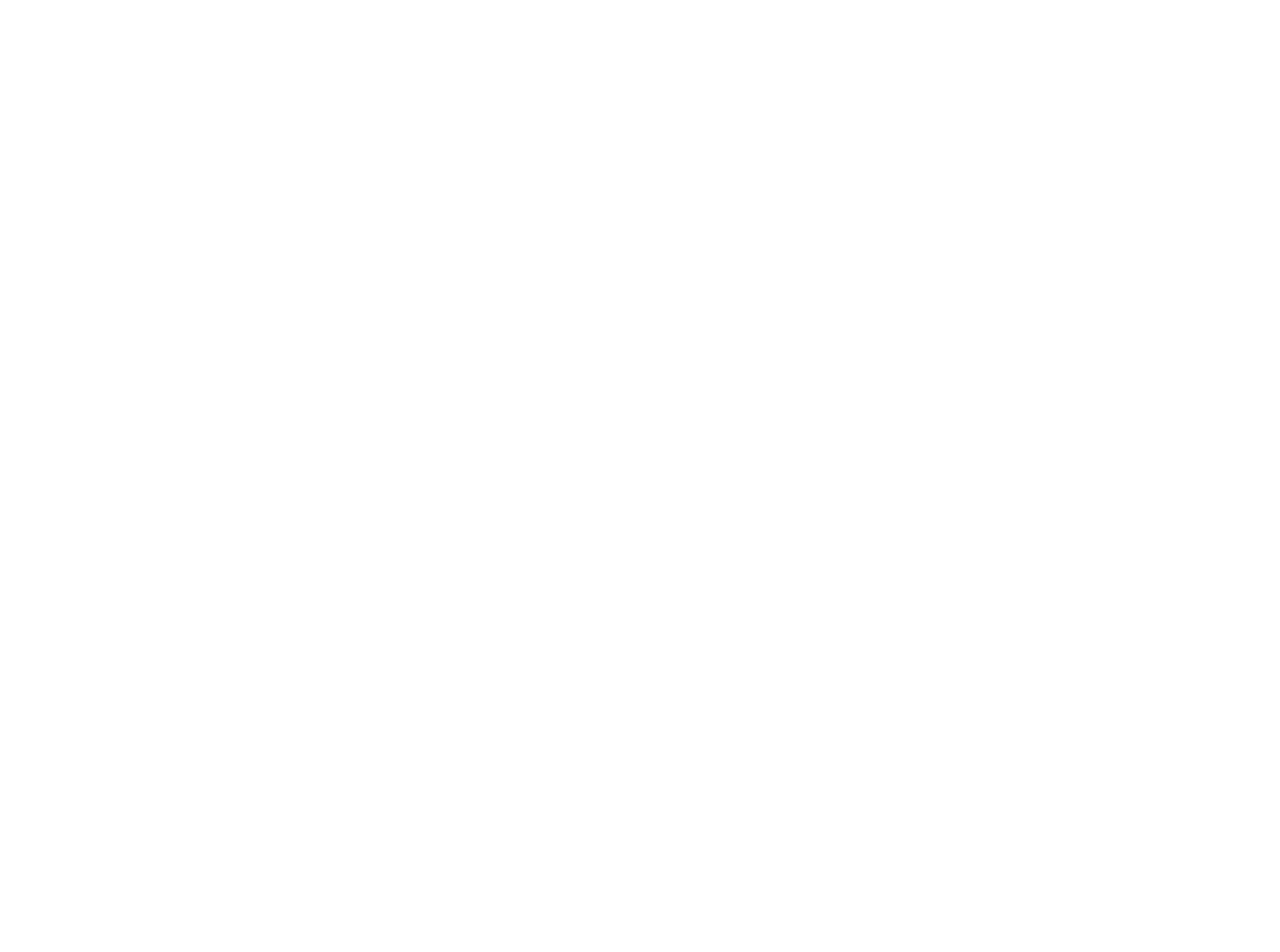
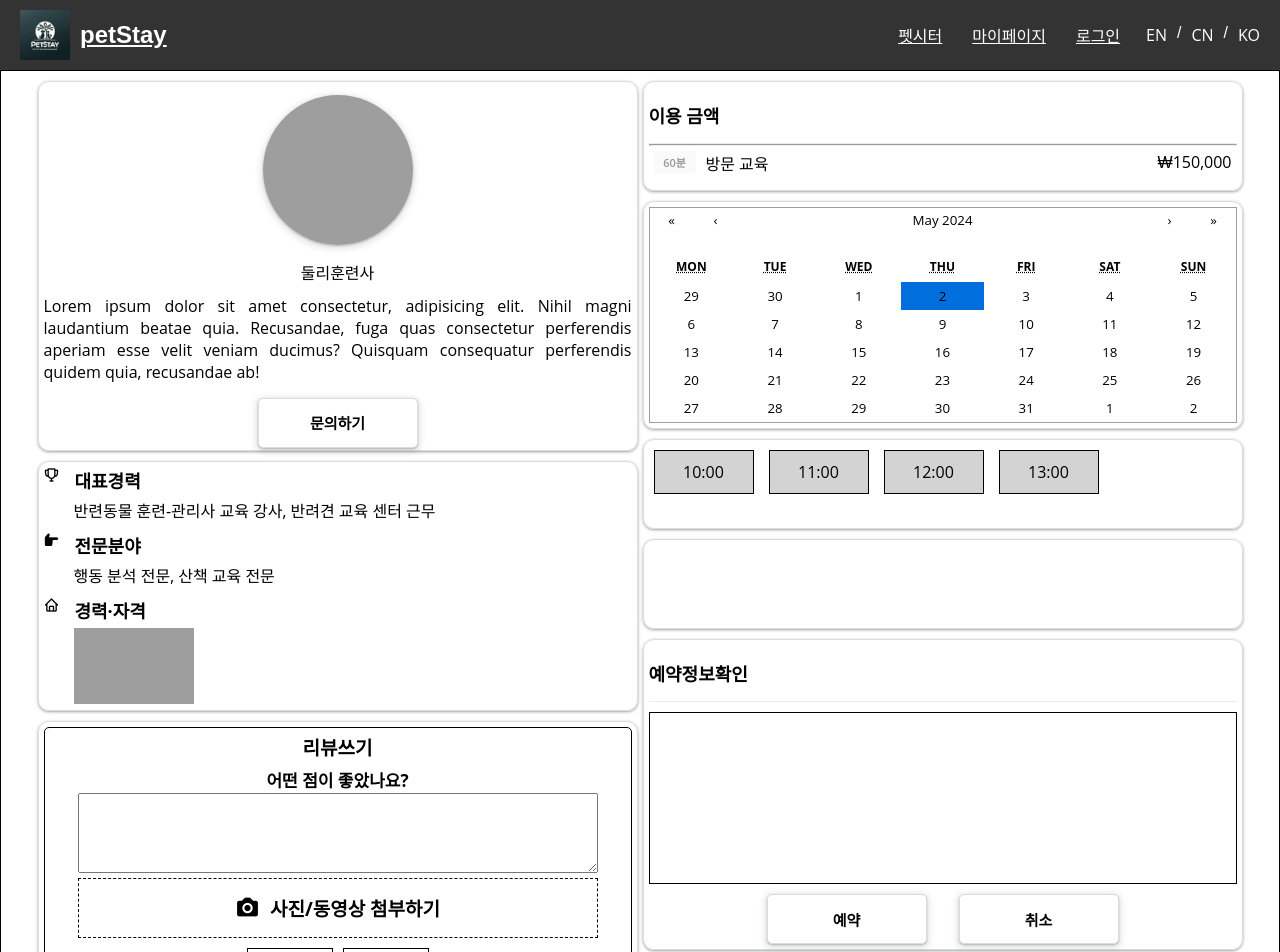
Before and after one commit to HJ17J/PetStay-frontend, a React (Create React App) app: page /mycalender in a window 1280 px wide. Before the commit this address had no page. Shown: the top 952 px of the page. Before the commit the page ends 800 px from the top, so only its background shows below. Built offline with nearby package versions, Linux system fonts and the light colour scheme; grey boxes are pictures that could not be loaded.

Commit message:
fix:combineUI

```diff
--- a/src/App.tsx
+++ b/src/App.tsx
@@ -19,7 +19,8 @@
             <Route path="/profile/:userid" element={<Mypage />} />
             <Route path="/pet-sitters" element={<PetSitterList />} />
             <Route path="/login" element={<Register />} />
-            <Route path="/calender" element={<MyCalendar />} />
+            <Route path="/mycalender" element={<Reservation />} />
+            {/* <Route path="/Calendar" element={<Reservation />} /> */}
           </Routes>
         </div>
       </Router>
--- a/src/components/MyCalender.tsx
+++ b/src/components/MyCalender.tsx
@@ -14,13 +14,13 @@
     { time: "11:00", status: "inactive" },
     { time: "12:00", status: "inactive" },
     { time: "13:00", status: "inactive" },
-    { time: "14:00", status: "inactive" },
-    { time: "15:00", status: "inactive" },
-    { time: "16:00", status: "inactive" },
-    { time: "17:00", status: "inactive" },
-    { time: "18:00", status: "inactive" },
-    { time: "19:00", status: "inactive" },
-    { time: "20:00", status: "inactive" },
+    // { time: "14:00", status: "inactive" },
+    // { time: "15:00", status: "inactive" },
+    // { time: "16:00", status: "inactive" },
+    // { time: "17:00", status: "inactive" },
+    // { time: "18:00", status: "inactive" },
+    // { time: "19:00", status: "inactive" },
+    // { time: "20:00", status: "inactive" },
   ]);
   const [startIdx, setStartIdx] = useState<null | number>(null); // 시작 시간 인덱스 상태
   const [endIdx, setEndIdx] = useState<null | number>(null); // 종료 시간 인덱스 상태
@@ -121,126 +121,169 @@
       }
     }
   }
-  const onClickDay = (value: Date) => {
-    const newTimeslots = timeslots.map((timeslot) => {
-      return { ...timeslot, status: "inactive" };
-    });
+  // const onClickDay = (value: Date) => {
+  //   const newTimeslots = timeslots.map((timeslot) => {
+  //     return { ...timeslot, status: "inactive" };
+  //   });
 
-    // timeslots 상태 업데이트
-    setTimeslots(newTimeslots);
-    // console.log("Selected date:", value);
-    const date = formatDate(value);
-    console.log(">>>>>", date);
-    // console.log(process.env.REACT_APP_API_SERVER + "/resv/date");
-    // axios
-    axios
-      .post(process.env.REACT_APP_API_SERVER + "/resvDate/4", { date: date }) //sitteridx props로 변경필수!!!!
-      .then((response) => {
-        console.log("Response:", response.data);
-        const resvDate = response.data.reservation;
+  //   // timeslots 상태 업데이트
+  //   setTimeslots(newTimeslots);
+  //   // console.log("Selected date:", value);
+  //   const date = formatDate(value);
+  //   console.log(">>>>>", date);
+  //   // console.log(process.env.REACT_APP_API_SERVER + "/resv/date");
+  //   // axios
+  //   axios
+  //     .post(process.env.REACT_APP_API_SERVER + "/resvDate/4", { date: date }) //sitteridx props로 변경필수!!!!
+  //     .then((response) => {
+  //       console.log("Response:", response.data);
+  //       const resvDate = response.data.reservation;
 
-        //예약 내역에 따라 예약 state변경
-        for (let i = 0; i < resvDate.length; i++) {
-          const startTime = resvDate[i].startTime;
-          const endTime = resvDate[i].endTime;
+  //       //예약 내역에 따라 예약 state변경
+  //       for (let i = 0; i < resvDate.length; i++) {
+  //         const startTime = resvDate[i].startTime;
+  //         const endTime = resvDate[i].endTime;
 
-          // startTime과 endTime을 시간 형식으로 변환
-          const formattedStartTime = formatTime(startTime);
-          const formattedEndTime = formatTime(endTime);
+  //         // startTime과 endTime을 시간 형식으로 변환
+  //         const formattedStartTime = formatTime(startTime);
+  //         const formattedEndTime = formatTime(endTime);
 
-          // timeslots 배열을 반복하여 해당하는 시간대를 찾고 상태를 변경
-          setTimeslots((prevTimeslots) => {
-            // const newTimeslots = [...prevTimeslots];
-            return prevTimeslots.map((timeslot) => {
-              // timeslot의 시간이 startTime과 endTime 사이에 있는지 확인
-              if (
-                compareTime(timeslot.time, formattedStartTime) >= 0 &&
-                compareTime(timeslot.time, formattedEndTime) <= 0
-              ) {
-                return { ...timeslot, status: "done" };
-              }
-              return timeslot;
-            });
-          });
-        }
-        // }
-      })
-      .catch((error) => {
-        console.error("Error:", error);
-      });
-  };
+  //         // timeslots 배열을 반복하여 해당하는 시간대를 찾고 상태를 변경
+  //         setTimeslots((prevTimeslots) => {
+  //           // const newTimeslots = [...prevTimeslots];
+  //           return prevTimeslots.map((timeslot) => {
+  //             // timeslot의 시간이 startTime과 endTime 사이에 있는지 확인
+  //             if (
+  //               compareTime(timeslot.time, formattedStartTime) >= 0 &&
+  //               compareTime(timeslot.time, formattedEndTime) <= 0
+  //             ) {
+  //               return { ...timeslot, status: "done" };
+  //             }
+  //             return timeslot;
+  //           });
+  //         });
+  //       }
+  //       // }
+  //     })
+  //     .catch((error) => {
+  //       console.error("Error:", error);
+  //     });
+  // };
   //예약 신청 관련 ref
-  const typeRef = useRef<HTMLInputElement | null>(null);
-  const animalNumberRef = useRef<HTMLInputElement | null>(null);
-  const contentRef = useRef<HTMLTextAreaElement | null>(null);
+  // const typeRef = useRef<HTMLInputElement | null>(null);
+  // const animalNumberRef = useRef<HTMLInputElement | null>(null);
+  // const contentRef = useRef<HTMLTextAreaElement | null>(null);
 
-  //예약 신청 함수
-  const insertResv = () => {
-    let date;
-    if (!selectedDate) {
-      return alert("날짜를 선택해주세요");
-    } else {
-      date = formatDate(selectedDate);
-    }
-    //전송에 필요한 데이터 정리
-    const type = typeRef.current?.value;
-    const animalNumber = animalNumberRef.current?.value;
-    const content = contentRef.current?.value;
+  // //예약 신청 함수
+  // const insertResv = () => {
+  //   let date;
+  //   if (!selectedDate) {
+  //     return alert("날짜를 선택해주세요");
+  //   } else {
+  //     date = formatDate(selectedDate);
+  //   }
+  //   //전송에 필요한 데이터 정리
+  //   const type = typeRef.current?.value;
+  //   const animalNumber = animalNumberRef.current?.value;
+  //   const content = contentRef.current?.value;
 
-    // active 상태인 요소들을 필터링
-    const activeSlots = timeslots.filter((slot) => slot.status === "active");
+  //   // active 상태인 요소들을 필터링
+  //   const activeSlots = timeslots.filter((slot) => slot.status === "active");
 
-    // active 상태인 요소들 중에서 최소값과 최대값을 찾음
-    const startTime =
-      activeSlots.length > 0
-        ? Math.min(...activeSlots.map((slot) => parseInt(slot.time)))
-        : null;
-    const endTime =
-      activeSlots.length > 0
-        ? Math.max(...activeSlots.map((slot) => parseInt(slot.time)))
-        : null;
+  //   // active 상태인 요소들 중에서 최소값과 최대값을 찾음
+  //   const startTime =
+  //     activeSlots.length > 0
+  //       ? Math.min(...activeSlots.map((slot) => parseInt(slot.time)))
+  //       : null;
+  //   const endTime =
+  //     activeSlots.length > 0
+  //       ? Math.max(...activeSlots.map((slot) => parseInt(slot.time)))
+  //       : null;
 
-    if (startTime !== null && endTime !== null) {
-      // 최소값과 최대값 출력
-      console.log("Min time:", startTime);
-      console.log("Max time:", endTime);
-      if (startTime === endTime) {
-        alert("두 시간 이상 예약을 설정해주세요");
-        return;
-      } else {
-        //axios요청 전송
-        const data = {
-          content,
-          date,
-          startTime,
-          endTime,
-          type,
-          animalNumber,
-        };
+  //   if (startTime !== null && endTime !== null) {
+  //     // 최소값과 최대값 출력
+  //     console.log("Min time:", startTime);
+  //     console.log("Max time:", endTime);
+  //     if (startTime === endTime) {
+  //       alert("두 시간 이상 예약을 설정해주세요");
+  //       return;
+  //     } else {
+  //       //axios요청 전송
+  //       const data = {
+  //         content,
+  //         date,
+  //         startTime,
+  //         endTime,
+  //         type,
+  //         animalNumber,
+  //       };
 
-        axios
-          .post(process.env.REACT_APP_API_SERVER + "/resv/4", { data }) // 주소 /resv/sitteridx로 수정필수!!!!
-          .then((response) => {
-            console.log(response.data);
-          });
-      }
-    } else {
-      alert("예약 시간대를 설정해주세요");
-      return;
-    }
-  };
+  //       axios
+  //         .post(process.env.REACT_APP_API_SERVER + "/resv/4", { data }) // 주소 /resv/sitteridx로 수정필수!!!!
+  //         .then((response) => {
+  //           console.log(response.data);
+  //         });
+  //     }
+  //   } else {
+  //     alert("예약 시간대를 설정해주세요");
+  //     return;
+  //   }
+  // };
+
   return (
-    <div>
-      <h1>Calendar</h1>
+    <div className="calenderWrapper">
+      {/* <h1>Calendar</h1> */}
+      <div className="calenderContainer1">
         <Calendar
           onChange={onChange as CalendarProps["onChange"]}
           value={date}
-        onClickDay={onClickDay}
+          // onClickDay={onClickDay}
         />
+      </div>
+      <div className="calenderContainer2">
+        <div className="slider">
+          <div className="timeslotsList">
+            {timeslots.map((timeslot, index) => (
+              <div
+                key={index}
+                className={`timeslot ${
+                  timeslot.status === "active"
+                    ? "active"
+                    : timeslot.status === "done"
+                    ? "done"
+                    : "inactive"
+                }`}
+                onClick={() => handleTimeslotClick(index)}
+              >
+                {timeslot.time}
+              </div>
+            ))}
+          </div>
+        </div>
+      </div>
+      <div className="calenderContainer3"></div>
+      <div className="calenderContainer4">
+        <div className="priceTitle">예약정보확인</div>
+        <div className="selectedReservation">
+          <div>{selectedDate && formatDate(selectedDate)}</div>
+          <div>
+            {timeslots.map((timeslot, index) => {
+              if (timeslot.status === "active") {
+                return <div key={index}>{timeslot.time}</div>;
+              } else {
+                return null;
+              }
+            })}
+          </div>
+        </div>
+        <div className="reservationBtnContainer">
+          <button className="reservationBtn">예약</button>
+          <button className="reservationBtn">취소</button>
+        </div>
+      </div>
       <div>
         {/* 예약 창 골격 */}
-        <div className="resvDay">
-          {selectedDate && formatDate(selectedDate)}
+        {/* <div className="resvDay">
           <div className="timeslots-container">
             {timeslots.map((timeslot, index) => (
               <div
@@ -257,8 +300,8 @@
                 {timeslot.time}
               </div>
             ))}
-          </div>
-          <div>
+          </div> */}
+        {/* <div className="">
             <div>예약 동물 타입이랑, 마릿수, 부연설명 데이터를 전송합니다</div>
             <input
               type="text"
@@ -282,8 +325,8 @@
             <button type="button" onClick={insertResv}>
               예약 요청
             </button>
-          </div>
-        </div>
+          </div> */}
+        {/* </div> */}
       </div>
     </div>
   );
--- a/src/pages/ChatPage.tsx
+++ b/src/pages/ChatPage.tsx
@@ -77,7 +77,9 @@
         onChange={(e) => setMessage(e.target.value)}
       />
       <input type="file" accept="image/*" onChange={handleFileChange} />
-      <button onClick={sendMessage}>전송</button>
+      <button className="chatPageBtn" onClick={sendMessage}>
+        전송
+      </button>
     </div>
   );
 };
--- a/src/pages/Reservation.tsx
+++ b/src/pages/Reservation.tsx
@@ -2,16 +2,16 @@
 import Footer from "../components/Footer";
 import Header from "../components/Header";
 import "boxicons/";
-import { useState, SyntheticEvent, ChangeEvent } from "react";
+import { useState, SyntheticEvent, ChangeEvent, useEffect } from "react";
 import Picker from "@emoji-mart/react";
 import data from "@emoji-mart/data";
+import MyCalendar from "../components/MyCalender";
 
 export default function Reservation() {
+  const [inputValue, setInputValue] = useState("");
   const [showModal, setShowModal] = useState(false);
   const [showImageModal, setShowImageModal] = useState(false);
   const [isPickerVisible, setPickerVisible] = useState(false);
-  const [currentEmoji, setCurrentEmoji] = useState(null);
-
   const [selectedImage, setSelectedImage] = useState<File | null>(null);
 
   // This function will be triggered when the file field changes
@@ -79,7 +79,7 @@
             <div className="btn-box">
               <a
                 href=""
-                className="btn"
+                className="reservationBtn"
                 onClick={(e) => {
                   toggleModal(e);
                 }}
@@ -123,10 +123,37 @@
           </div>
           <div className="trainerInfoContainer3">
             <div className="reviewContainer">
+              <div className="addReviewContainer">
+                <div className="reviewtitle">리뷰쓰기</div>
+                <div className="reviewSubtitle">어떤 점이 좋았나요?</div>
+                <div className="reviewtextArea">
+                  <textarea></textarea>
+                </div>
+                <div className="reviewAddImage">
+                  <label htmlFor="reviewImage" className="reviewlabel">
+                    <i className="bx bxs-camera"></i>
+                    <div className="reviewImageTitle">사진/동영상 첨부하기</div>
+                  </label>
+                  <input
+                    type="file"
+                    id="reviewImage"
+                    className="reviewInput"
+                    accept="image/*"
+                  />
+                </div>
+                <div className="reviewBtn">
+                  <button>등록</button>
+                  <button>취소</button>
+                </div>
+              </div>
               <div className="reviewListContainer">
                 <div className="reviewSection">
                   <div className="info1">
-                    <img src="" alt="" className="info1Img" />
+                    <img
+                      src="https://picsum.photos/seed/picsum/200/300"
+                      alt=""
+                      className="info1Img"
+                    />
                   </div>
                   <div className="info2">
                     <div className="info2Text">서◯리 님 (슈나우저·9살)</div>
@@ -161,16 +188,8 @@
               </div>
             </div>
           </div>
-          <div className="trainerInfoContainer5"></div>
-          <div className="trainerInfoContainer6"></div>
-          <div className="trainerInfoContainer7"></div>
-          <div className="trainerInfoContainer8">
-            <div className="priceTitle">예약정보확인</div>
-            <div className="selectedReservation"></div>
-          </div>
-          <div className="trainerInfoContainer9">
-            <button className="reservationBtn">예약</button>
-            <button className="reservationBtn">취소</button>
+          <div className="trainerInfoContainer5">
+            <MyCalendar />
           </div>
         </div>
       </div>
@@ -259,7 +278,12 @@
                     {/* </form> */}
                   </div>
                   <div className="sendChattingTextContainer">
-                    <input type="text" value={currentEmoji || ""} />
+                    <input
+                      type="text"
+                      // value={currentEmoji || ""}
+                      value={inputValue}
+                      onChange={(e) => setInputValue(e.target.value)}
+                    />
                     <button>보내기</button>
                   </div>
                   <div className="d-flex flex-column align-items-center">
@@ -269,6 +293,7 @@
                         position: "relative",
                       }}
                     >
+                      {/* 이모지 변경  */}
                       <div className="emojiBtnContainer">
                         <div className="emojiBtn " onClick={toggleEmoji}>
                           <i className="bx bx-smile"></i>
@@ -289,7 +314,7 @@
                             data={data}
                             previewPosition=""
                             onEmojiSelect={(e: any) => {
-                              setCurrentEmoji(e.native);
+                              setInputValue(inputValue + e.native);
                               setPickerVisible(!isPickerVisible);
                             }}
                           />
--- a/src/styles/Calender.scss
+++ b/src/styles/Calender.scss
@@ -20,3 +20,149 @@
 .timeslot.done {
   background-color: gray;
 }
+
+.react-calendar {
+  width: unset !important;
+  // overflow: hidden;
+}
+
+.react-calendar__navigation {
+  margin-bottom: 0;
+}
+
+.react-calendar__navigation__label {
+  color: black;
+  border-radius: 0px;
+  box-shadow: none;
+}
+
+.react-calendar__navigation__arrow {
+  color: black;
+  border-radius: 0px;
+  box-shadow: none;
+}
+
+.react-calendar__tile {
+  display: flex;
+  justify-content: center;
+  align-items: center;
+  color: black;
+  border: 1px solid black;
+  height: 28px;
+  border-radius: 0px;
+  box-shadow: none;
+}
+
+.calenderWrapper {
+  position: relative;
+  display: flex;
+  flex-direction: column;
+  gap: 10px;
+}
+
+.calenderContainer1 {
+  border: 1px solid #dcdcdc;
+  display: flex;
+  flex-direction: column;
+  padding: 5px;
+  gap: 10px;
+  padding: 5px;
+  border-radius: 11px;
+  box-shadow: rgba(60, 64, 67, 0.3) 0px 1px 2px 0px,
+    rgba(60, 64, 67, 0.15) 0px 1px 3px 1px;
+}
+
+.calenderContainer2 {
+  border: 1px solid #dcdcdc;
+  display: flex;
+  flex-direction: column;
+  padding: 5px;
+  gap: 10px;
+  padding: 5px;
+  height: 90px;
+  border-radius: 11px;
+  box-shadow: rgba(60, 64, 67, 0.3) 0px 1px 2px 0px,
+    rgba(60, 64, 67, 0.15) 0px 1px 3px 1px;
+}
+
+.timeslotsList {
+  display: flex;
+  transition: transform 0.5s ease;
+  gap: 5px;
+}
+.slider {
+  overflow: hidden;
+  position: relative;
+}
+
+.dataTime {
+  border: 1px solid black;
+}
+
+.calenderContainer3 {
+  border: 1px solid #dcdcdc;
+  display: flex;
+  flex-direction: column;
+  padding: 5px;
+  gap: 10px;
+  padding: 5px;
+  height: 90px;
+  border-radius: 11px;
+  box-shadow: rgba(60, 64, 67, 0.3) 0px 1px 2px 0px,
+    rgba(60, 64, 67, 0.15) 0px 1px 3px 1px;
+}
+
+.calenderContainer4 {
+  border: 1px solid #dcdcdc;
+  display: flex;
+  flex-direction: column;
+  padding: 5px;
+  gap: 10px;
+  padding: 5px;
+  border-radius: 11px;
+  box-shadow: rgba(60, 64, 67, 0.3) 0px 1px 2px 0px,
+    rgba(60, 64, 67, 0.15) 0px 1px 3px 1px;
+}
+
+.selectedReservation {
+  border: 1px solid black;
+  display: flex;
+  flex-direction: column;
+  width: 100%;
+  height: 172px;
+}
+
+.reservationBtnContainer {
+  display: flex;
+  justify-content: center;
+  align-items: center;
+}
+
+.calenderContainer5 {
+  display: flex;
+  justify-content: center;
+  gap: 5px;
+}
+
+.reservationBtn {
+  background-color: white;
+  border: 1px solid #dcdcdc;
+  color: #000;
+  border-radius: 5px;
+  font-size: 15px;
+  font-weight: bold;
+  width: 160px;
+  height: 50px;
+  cursor: pointer;
+  box-shadow: rgba(60, 64, 67, 0.3) 0px 1px 2px 0px,
+    rgba(60, 64, 67, 0.15) 0px 2px 6px 2px;
+}
+
+.priceTitle {
+  border-bottom: 1px solid #ebebeb;
+  display: flex;
+  align-items: center;
+  height: 57px;
+  font-size: 18px;
+  font-weight: bold;
+}
--- a/src/styles/Chat.scss
+++ b/src/styles/Chat.scss
@@ -41,7 +41,7 @@
     border-radius: 5px;
   }
 
-  button {
+  .chatPageBtn {
     width: 100px;
     background-color: #6c63ff;
     color: white;
@@ -66,7 +66,7 @@
 
     input[type="text"],
     input[type="file"],
-    button {
+    .chatPageBtn {
       width: 100%;
       margin: 10px 0;
     }
@@ -81,7 +81,7 @@
       font-size: 0.9em;
     }
 
-    button {
+    .chatPageBtn {
       padding: 8px 0;
     }
   }
--- a/src/styles/Register.scss
+++ b/src/styles/Register.scss
@@ -90,7 +90,7 @@
     padding-right: 10px; // 버튼과의 간격을 주기 위해 오른쪽 패딩 추가
   }
 
-  button {
+  .chatPageBtn {
     margin-left: 10px; // 버튼과 입력 필드 사이의 간격
     white-space: nowrap; // 버튼 텍스트가 줄바꿈되지 않도록 설정
   }
--- a/src/styles/Reservation.scss
+++ b/src/styles/Reservation.scss
@@ -56,10 +56,98 @@
   padding: 5px;
   gap: 10px;
   padding: 5px;
-  height: 250px;
   border-radius: 11px;
   box-shadow: rgba(60, 64, 67, 0.3) 0px 1px 2px 0px,
     rgba(60, 64, 67, 0.15) 0px 1px 3px 1px;
+}
+
+.reviewContainer {
+  border: 1px solid black;
+  width: 100%;
+}
+
+.addReviewContainer {
+  display: flex;
+  flex-direction: column;
+  justify-content: center;
+  align-items: center;
+}
+
+.reviewtitle {
+  font-size: 19px;
+  font-weight: bold;
+  line-height: 40px;
+}
+
+.reviewSubtitle {
+  font-size: 17px;
+  font-weight: bold;
+  line-height: 25px;
+}
+
+.reviewtextArea {
+  display: flex;
+  width: 100%;
+  align-items: center;
+  justify-content: center;
+}
+
+.reviewtextArea textarea {
+  width: 520px;
+  height: 80px;
+}
+
+.reviewAddImage {
+  position: relative;
+  display: flex;
+  justify-content: center;
+  align-items: center;
+  width: 100%;
+  height: 70px;
+}
+
+.reviewlabel {
+  position: absolute;
+  border: 1px dashed black;
+  display: flex;
+  justify-content: center;
+  align-items: center;
+  width: 520px;
+  height: 60px;
+  gap: 10px;
+  cursor: pointer;
+}
+
+.bxs-camera::before {
+  font-size: 25px;
+}
+
+.reviewImageTitle {
+  font-size: 19px;
+  font-weight: bold;
+}
+
+.reviewInput {
+  display: none;
+  visibility: hidden;
+}
+
+.reviewBtn {
+  display: flex;
+  justify-content: center;
+  width: 100%;
+  padding: 5px;
+  gap: 10px;
+}
+
+.reviewBtn button {
+  border: 1px solid black;
+  background: #fff;
+  color: #000;
+  border-radius: 0px;
+  box-shadow: none;
+  width: 86px;
+  height: 30px;
 }
 
 .trainerInfoContainer4 {
@@ -76,16 +164,12 @@
 }
 
 .trainerInfoContainer5 {
-  border: 1px solid #dcdcdc;
+  position: relative;
+  // border: 1px solid #dcdcdc;
   display: flex;
-  flex-direction: column;
-  padding: 5px;
-  gap: 10px;
-  padding: 5px;
-  height: 600px;
+  justify-content: center;
+  align-items: center;
   border-radius: 11px;
-  box-shadow: rgba(60, 64, 67, 0.3) 0px 1px 2px 0px,
-    rgba(60, 64, 67, 0.15) 0px 1px 3px 1px;
 }
 
 .trainerInfoContainer6 {
@@ -187,19 +271,6 @@
   font-size: 11px;
   font-weight: 600;
   color: #999999;
-}
-
-.trainerInfoContainer5 {
-  border: 1px solid #dcdcdc;
-  display: flex;
-  flex-direction: column;
-  padding: 5px;
-  gap: 10px;
-  padding: 5px;
-  height: 250px;
-  border-radius: 11px;
-  box-shadow: rgba(60, 64, 67, 0.3) 0px 1px 2px 0px,
-    rgba(60, 64, 67, 0.15) 0px 1px 3px 1px;
 }
 
 .reviewContainer {
@@ -311,7 +382,7 @@
   margin-top: 1.2rem;
 }
 
-.btn {
+.reservationBtn {
   display: inline-flex;
   justify-content: center;
   align-items: center;
@@ -328,7 +399,7 @@
   text-decoration: none;
 }
 
-.btn:hover {
+.reservationBtn:hover {
   background: transparent;
   color: #00abf0;
 }
```
Lines whose indentation alone changed are shown as unchanged.
